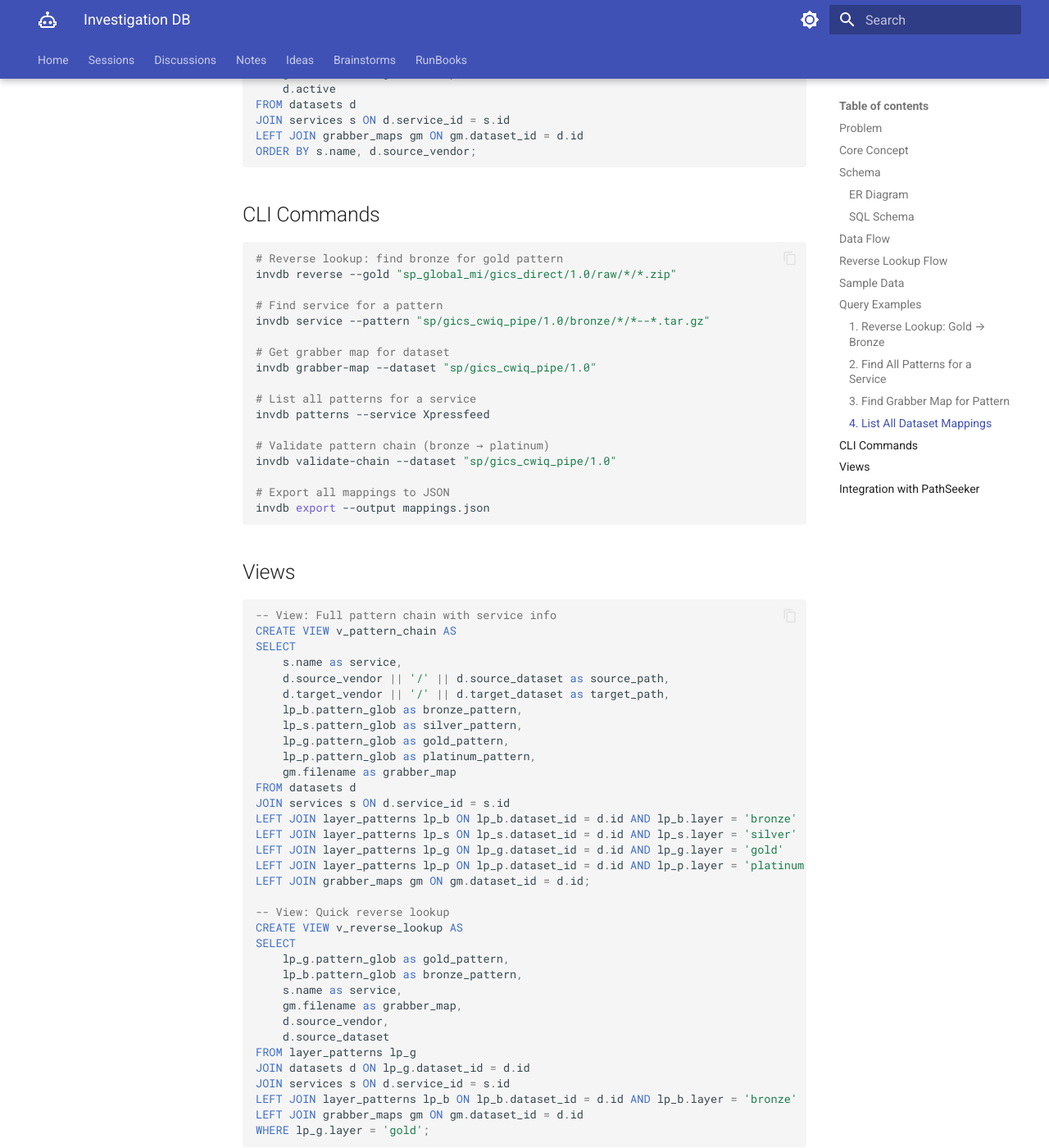
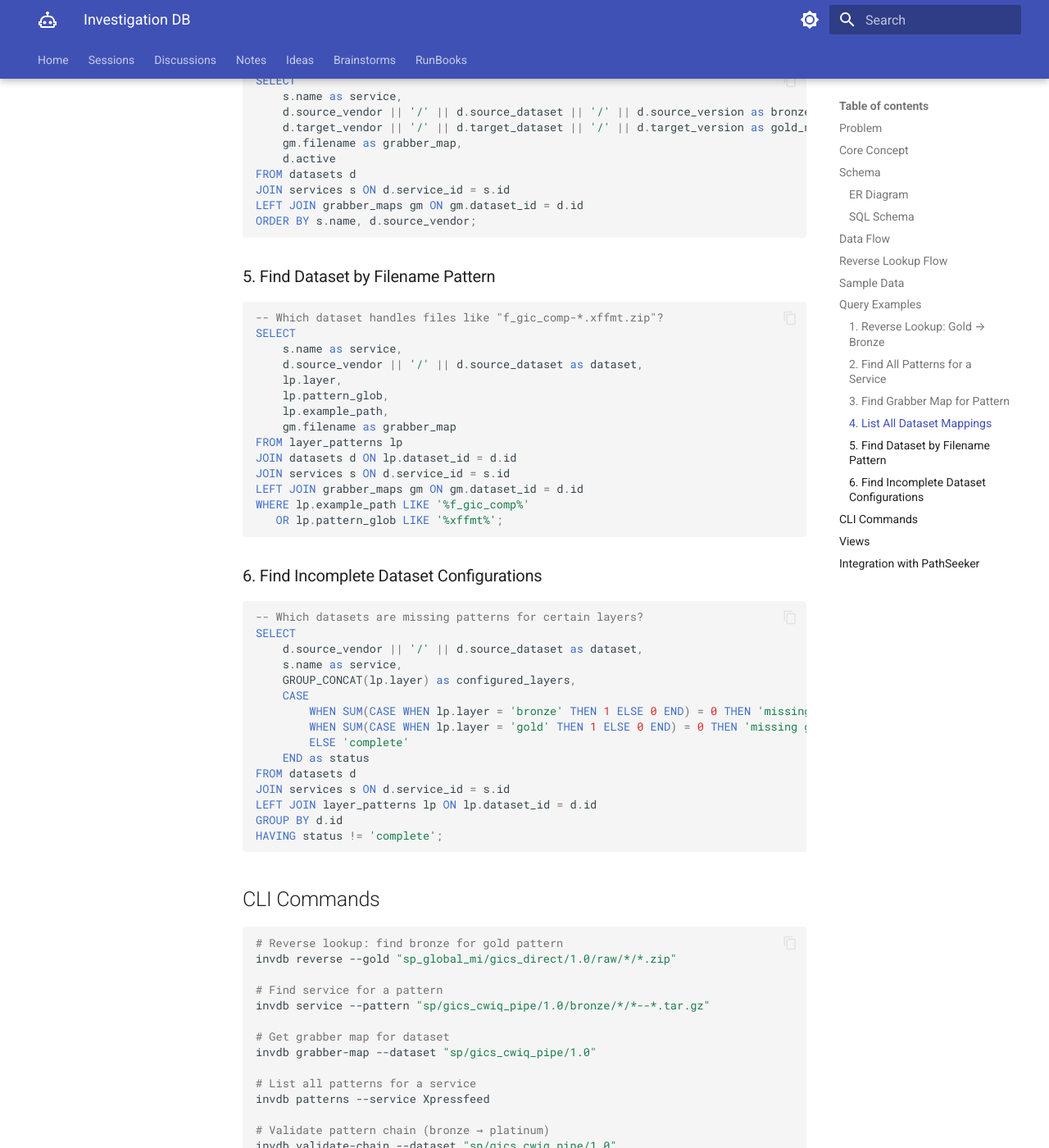
Before and after one commit to ThanuMahee12/AgentContext, an MkDocs documentation site: the page built from docs/ideas/investigation-db.md, in a window 1280 px wide and 1400 px high, scrolled down 8534 px. Shown: the whole window at 82% size. Built offline with MkDocs 1.6.1 and Material for MkDocs 9.7.7, drawn with Linux system fonts in a browser that asks for light colours; some of the changed text lies outside the part shown.

Commit message:
docs: add repo URL and 2 more query examples

````diff
--- a/docs/ideas/investigation-db.md
+++ b/docs/ideas/investigation-db.md
@@ -411,6 +415,45 @@ LEFT JOIN grabber_maps gm ON gm.dataset_id = d.id
 ORDER BY s.name, d.source_vendor;
 ```
 
+### 5. Find Dataset by Filename Pattern
+
+```sql
+-- Which dataset handles files like "f_gic_comp-*.xffmt.zip"?
+SELECT
+    s.name as service,
+    d.source_vendor || '/' || d.source_dataset as dataset,
+    lp.layer,
+    lp.pattern_glob,
+    lp.example_path,
+    gm.filename as grabber_map
+FROM layer_patterns lp
+JOIN datasets d ON lp.dataset_id = d.id
+JOIN services s ON d.service_id = s.id
+LEFT JOIN grabber_maps gm ON gm.dataset_id = d.id
+WHERE lp.example_path LIKE '%f_gic_comp%'
+   OR lp.pattern_glob LIKE '%xffmt%';
+```
+
+### 6. Find Incomplete Dataset Configurations
+
+```sql
+-- Which datasets are missing patterns for certain layers?
+SELECT
+    d.source_vendor || '/' || d.source_dataset as dataset,
+    s.name as service,
+    GROUP_CONCAT(lp.layer) as configured_layers,
+    CASE
+        WHEN SUM(CASE WHEN lp.layer = 'bronze' THEN 1 ELSE 0 END) = 0 THEN 'missing bronze'
+        WHEN SUM(CASE WHEN lp.layer = 'gold' THEN 1 ELSE 0 END) = 0 THEN 'missing gold'
+        ELSE 'complete'
+    END as status
+FROM datasets d
+JOIN services s ON d.service_id = s.id
+LEFT JOIN layer_patterns lp ON lp.dataset_id = d.id
+GROUP BY d.id
+HAVING status != 'complete';
+```
+
 ## CLI Commands
 
 ```bash
````
Also changed, not shown: other parts of docs/ideas/investigation-db.md (+4 -0 lines).
